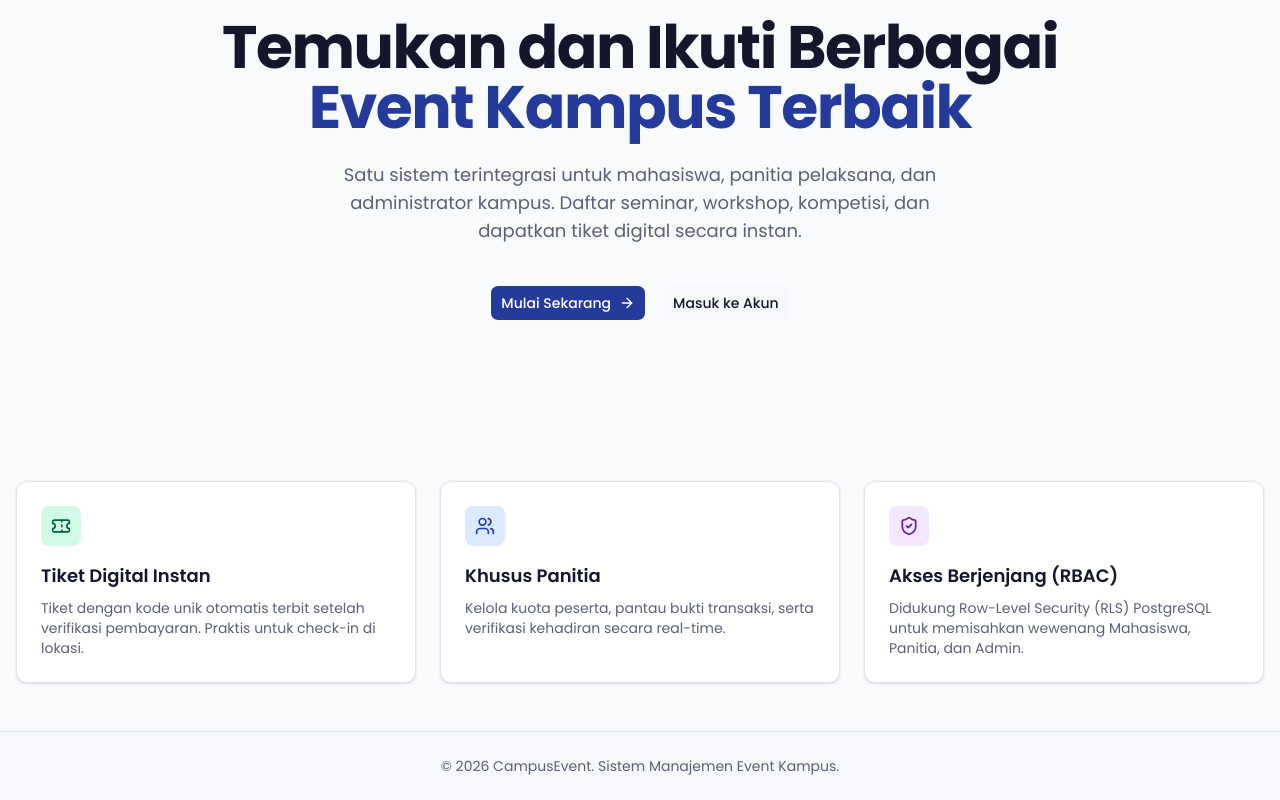
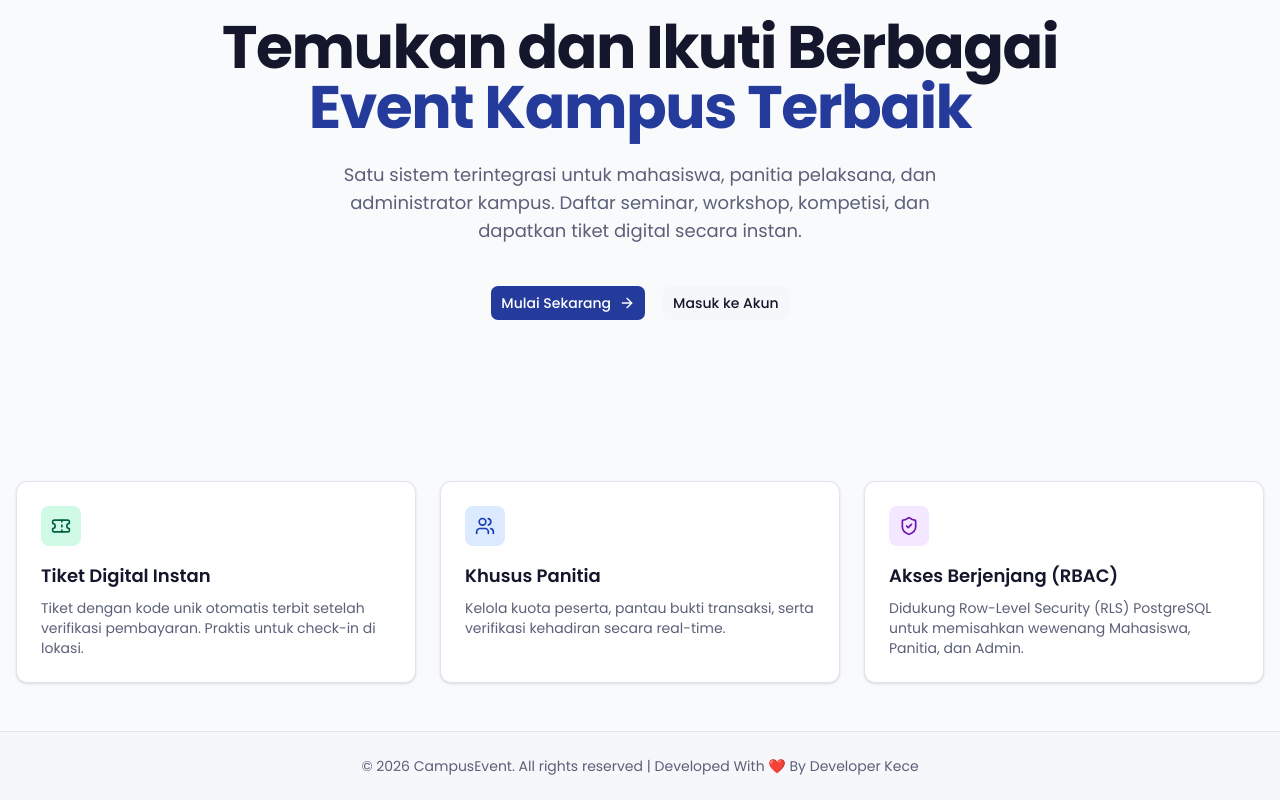
Before and after one commit to Raffi1817/campus-event, a Next.js app: page / in a window 1280 px wide. Shown: the part 218-1018 px from the top of the page. Built offline with nearby package versions, Linux system fonts and the light colour scheme; no server answers.

Commit message:
feat: update footer

```diff
--- a/components/shared/layout/Footer.tsx
+++ b/components/shared/layout/Footer.tsx
@@ -4,7 +4,7 @@ export function Footer() {
   return (
     <footer className="border-t py-6 text-center text-sm text-muted-foreground bg-background">
       <div className="container mx-auto px-4">
-        <p>&copy; 2026 CampusEvent. Sistem Manajemen Event Kampus.</p>
+        <p>&copy; 2026 CampusEvent. All rights reserved | Developed With ❤️ By Developer Kece</p>
       </div>
     </footer>
   )
```
